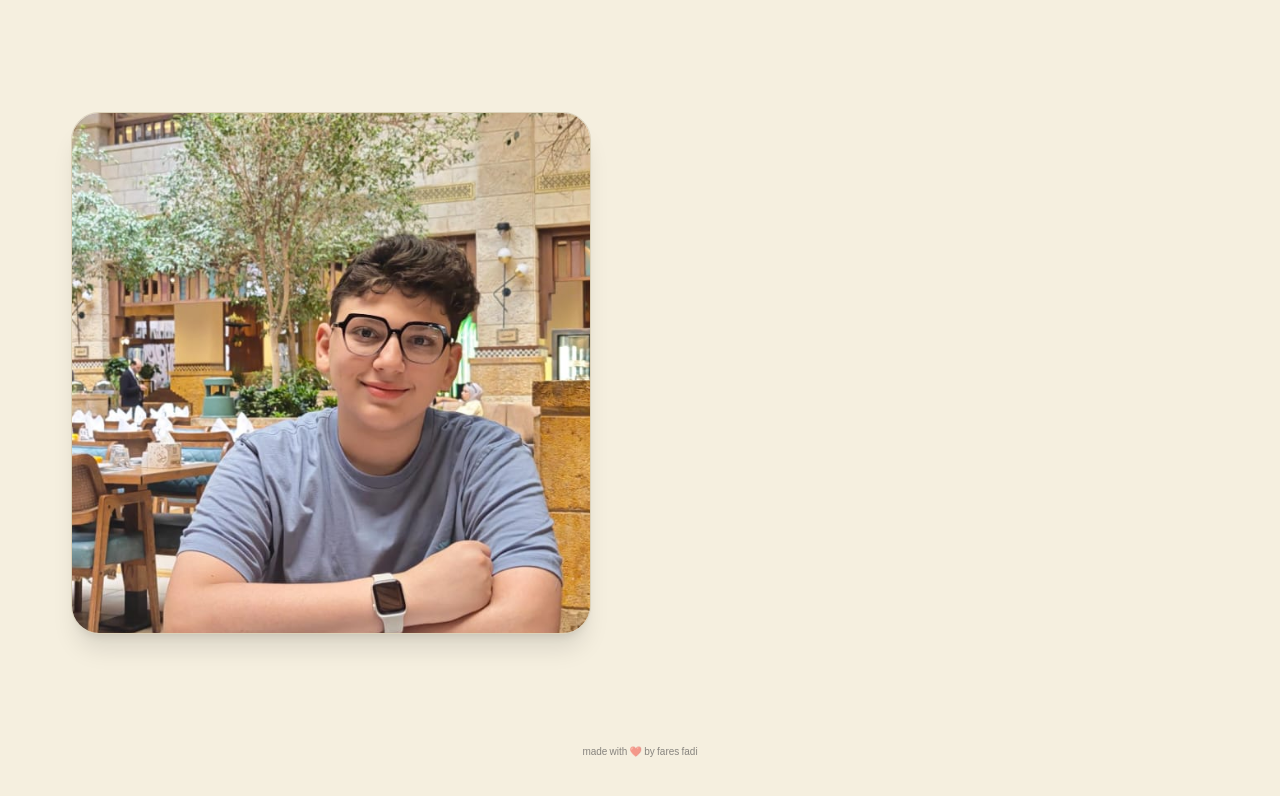
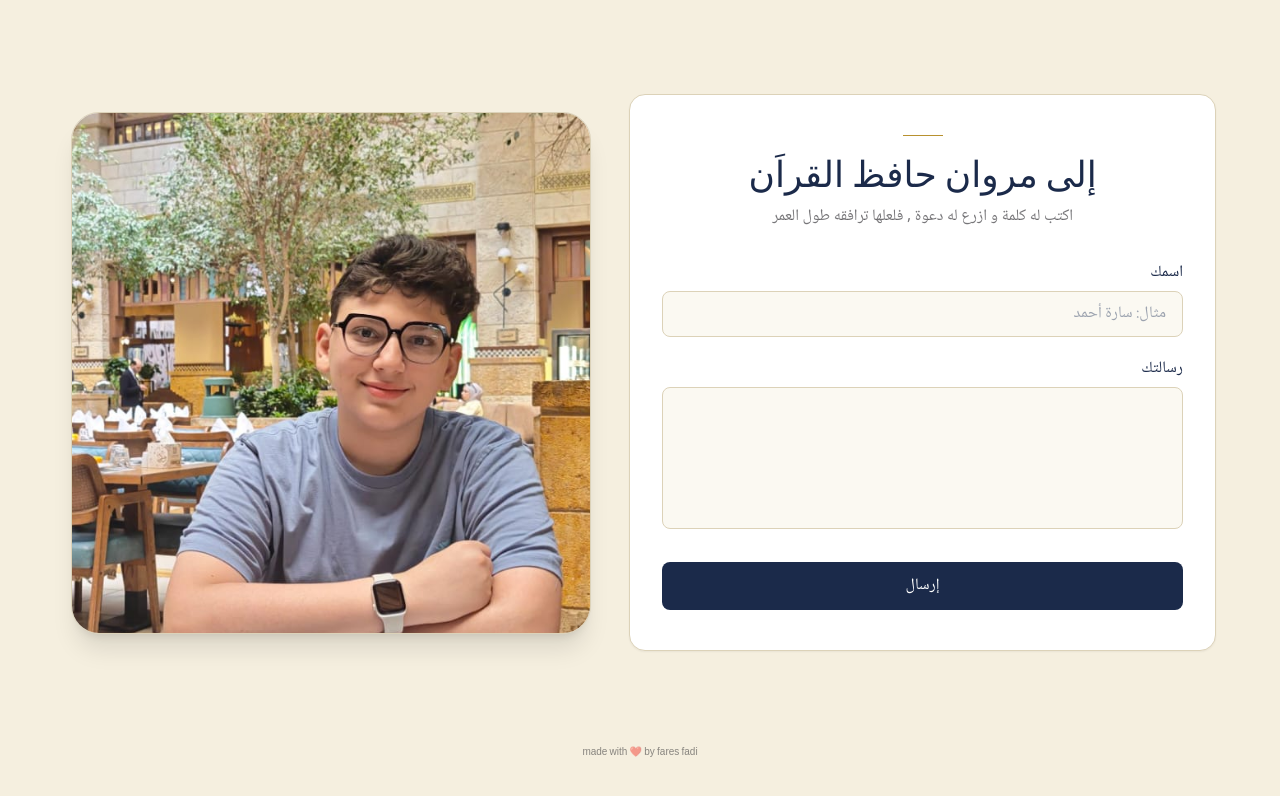
Before and after one commit to Fares-kn/marwan, a Next.js app: page / in a window 1280 px wide. Shown: the top 796 px of the page. Built offline with nearby package versions, Linux system fonts and the light colour scheme; no server answers.

Commit message:
Fix guestbook form display

```diff
--- a/app/page.tsx
+++ b/app/page.tsx
@@ -1,6 +1,6 @@
 'use client';
 
-import { useEffect, useState, FormEvent } from 'react';
+import { useState, FormEvent } from 'react';
 import { supabaseBrowser } from '@/lib/supabase/client';
 import { translations, Lang } from './i18n';
 
@@ -18,15 +18,13 @@ type Status = 'checking' | 'form' | 'submitting' | 'done';
 export default function GuestPage() {
   const [name, setName] = useState('');
   const [message, setMessage] = useState('');
-  const [status, setStatus] = useState<Status>('checking');
+  const [status, setStatus] = useState<Status>('form');
   const [justSubmitted, setJustSubmitted] = useState(false);
   const [errorMsg, setErrorMsg] = useState('');
 
   const lang: Lang = 'ar';
   const t = translations[lang];
   const dir = 'rtl';
-
-  // The guestbook form is always available so visitors can submit more than once.
 
   async function handleSubmit(e: FormEvent) {
     e.preventDefault();
```
